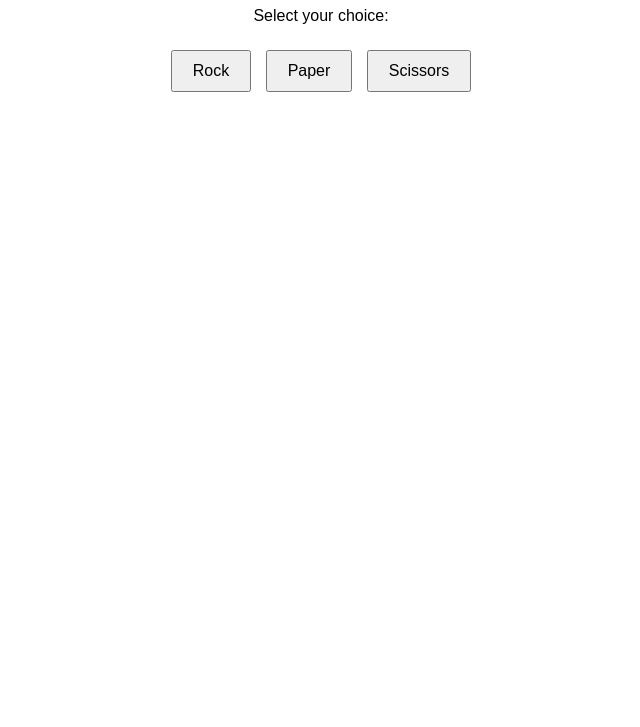
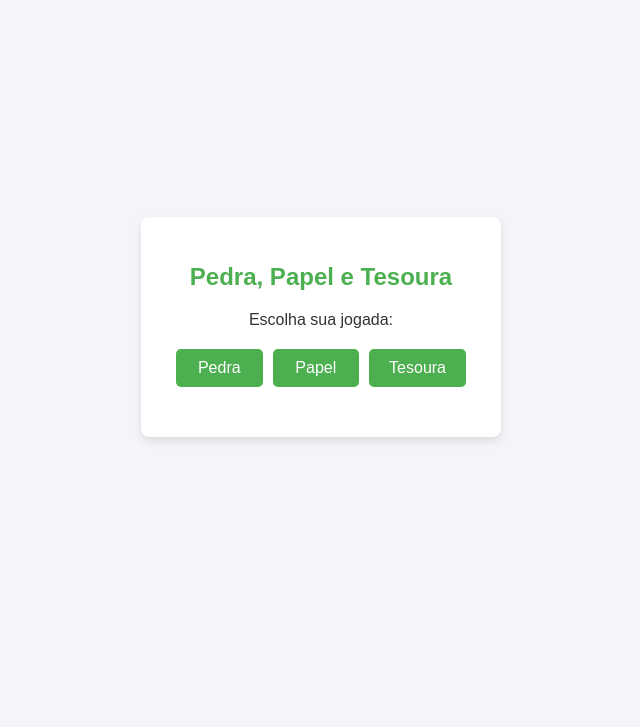
Before and after one commit to fernandoromanetti/azure119, a plain HTML site: page index.html in a window 1280 px wide. Shown: the part 73-800 px from the top of the page, without its empty margins (319-959 px from the left). Drawn offline with Linux system fonts and the light colour scheme.

Commit message:
Update index.html

```diff
--- a/index.html
+++ b/index.html
@@ -1,43 +1,99 @@
 <!DOCTYPE html>
-<html>
+<html lang="pt-br">
 <head>
+    <meta charset="UTF-8">
+    <meta name="viewport" content="width=device-width, initial-scale=1.0">
     <title>Pedra, Papel, Tesoura</title>
     <style>
         body {
+            font-family: 'Arial', sans-serif;
+            background-color: #f4f4f9;
+            color: #333;
+            margin: 0;
+            padding: 0;
+            display: flex;
+            justify-content: center;
+            align-items: center;
+            height: 100vh;
+        }
+
+        .container {
+            background-color: #fff;
+            border-radius: 8px;
+            box-shadow: 0 4px 8px rgba(0, 0, 0, 0.1);
+            padding: 30px;
             text-align: center;
-            font-family: Arial, sans-serif;
+            width: 300px;
         }
 
         h1 {
-            color: #333;
+            color: #4CAF50;
+            font-size: 24px;
+            margin-bottom: 20px;
         }
 
-        #choices {
+        p {
+            font-size: 16px;
+            margin-bottom: 20px;
+        }
+
+        .buttons {
+            display: flex;
+            justify-content: space-between;
             margin-top: 20px;
         }
 
         button {
-            margin: 5px;
+            background-color: #4CAF50;
+            color: white;
+            border: none;
+            border-radius: 5px;
             padding: 10px 20px;
             font-size: 16px;
             cursor: pointer;
+            transition: background-color 0.3s;
+            flex: 1;
+            margin: 0 5px;
+        }
+
+        button:hover {
+            background-color: #45a049;
+        }
+
+        button:active {
+            background-color: #388e3c;
         }
 
         #result {
             margin-top: 20px;
             font-size: 18px;
+            font-weight: bold;
+        }
+
+        @media (max-width: 480px) {
+            .container {
+                width: 90%;
+                padding: 20px;
+            }
+
+            button {
+                font-size: 14px;
+                padding: 8px 16px;
+            }
         }
     </style>
 </head>
 <body>
-    <h1>Rock, Paper, Scissors</h1>
-    <p>Select your choice:</p>
-    <div id="choices">
-        <button onclick="playGame('rock')">Rock</button>
-        <button onclick="playGame('paper')">Paper</button>
-        <button onclick="playGame('scissors')">Scissors</button>
+    <div class="container">
+        <h1>Pedra, Papel e Tesoura</h1>
+        <p>Escolha sua jogada:</p>
+        <div class="buttons">
+            <button onclick="playGame('rock')">Pedra</button>
+            <button onclick="playGame('paper')">Papel</button>
+            <button onclick="playGame('scissors')">Tesoura</button>
+        </div>
+        <p id="result"></p>
     </div>
-    <p id="result"></p>
 
     <script>
         function playGame(userChoice) {
@@ -47,15 +103,15 @@
             var result = document.getElementById("result");
 
             if (userChoice === computerChoice) {
-                result.textContent = "It's a tie!";
+                result.textContent = "Empate!";
             } else if (
                 (userChoice === 'rock' && computerChoice === 'scissors') ||
                 (userChoice === 'paper' && computerChoice === 'rock') ||
                 (userChoice === 'scissors' && computerChoice === 'paper')
             ) {
-                result.textContent = "You win!";
+                result.textContent = "Você ganhou!";
             } else {
-                result.textContent = "Computer wins!";
+                result.textContent = "O computador ganhou!";
             }
         }
     </script>
```
